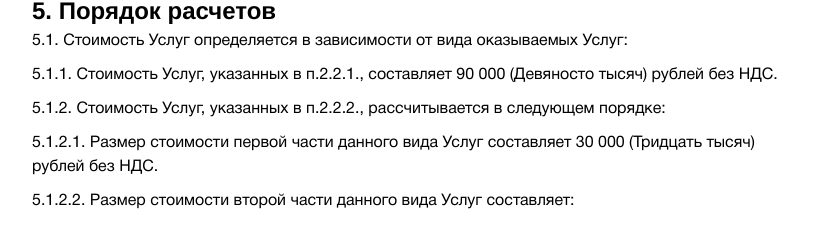
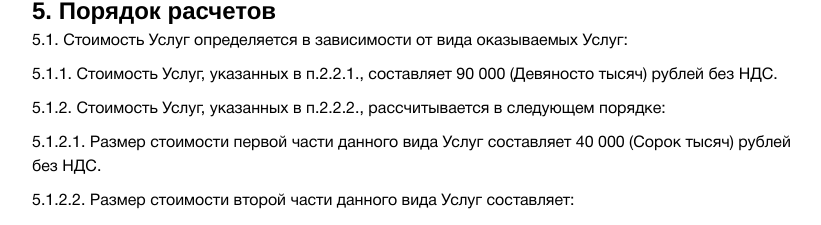
Before and after one commit to obojeoboje/qa2, a React (Vite) app: page /offer in a window 1280 px wide. Shown: the part 6336-6561 px from the top of the page, without its empty margins (228-1049 px from the left). Built offline with nearby package versions, Linux system fonts and the light colour scheme.

Commit message:
updated price

```diff
--- a/src/components/Offer/Offer.tsx
+++ b/src/components/Offer/Offer.tsx
@@ -128,7 +128,7 @@ const Offer = () => {
     <p>5.1. Стоимость Услуг определяется в зависимости от вида оказываемых Услуг:</p>
     <p className="indent">5.1.1. Стоимость Услуг, указанных в п.2.2.1., составляет 90 000 (Девяносто тысяч) рублей без НДС.</p>
     <p className="indent">5.1.2. Стоимость Услуг, указанных в п.2.2.2., рассчитывается в следующем порядке:</p>
-    <p className="indent indent">5.1.2.1. Размер стоимости первой части данного вида Услуг составляет 30 000 (Тридцать тысяч) рублей без НДС.</p>
+    <p className="indent indent">5.1.2.1. Размер стоимости первой части данного вида Услуг составляет 40 000 (Сорок тысяч) рублей без НДС.</p>
     <p className="indent indent">5.1.2.2. Размер стоимости второй части данного вида Услуг составляет:</p>
     <ul className="indent indent indent">
      <li>100 000 (Сто тысяч) рублей без НДС в случае, если Заказчик не заключит трудовой (гражданско-правовой) договор с работодателем (заказчиком услуг) в результате использования информации, материалов и рекомендаций, полученных Заказчиком в ходе оказания Услуг Исполнителем;</li>
@@ -210,7 +210,7 @@ const Offer = () => {
       Telegram: @Polynskih
     </p>
 
-    <p>Дата публикации «29» августа 2024 года</p>
+    <p>Дата публикации «3» февраля 2025 года</p>
 
           </div>
         </div>
--- a/src/components/Tarifs/Tarifs.tsx
+++ b/src/components/Tarifs/Tarifs.tsx
@@ -30,7 +30,7 @@ const Tarifs = () => {
           >
             <p style={{ marginBottom: '20px' }}>Основная оплата после обучения</p>
             <h3>
-              30 000 ₽* + 100%
+              40 000 ₽* + 100%
               <br /> от оффера
             </h3>
           </div>
@@ -44,7 +44,7 @@ const Tarifs = () => {
           </ul>
           <div className={styles.tarifsCardBtn}>
             <button>
-              <a href="https://payform.ru/4w5o0G8/" target="_blank">
+              <a href="https://payform.ru/9p6j97I/" target="_blank">
                 Купить тариф
               </a>
             </button>
```
